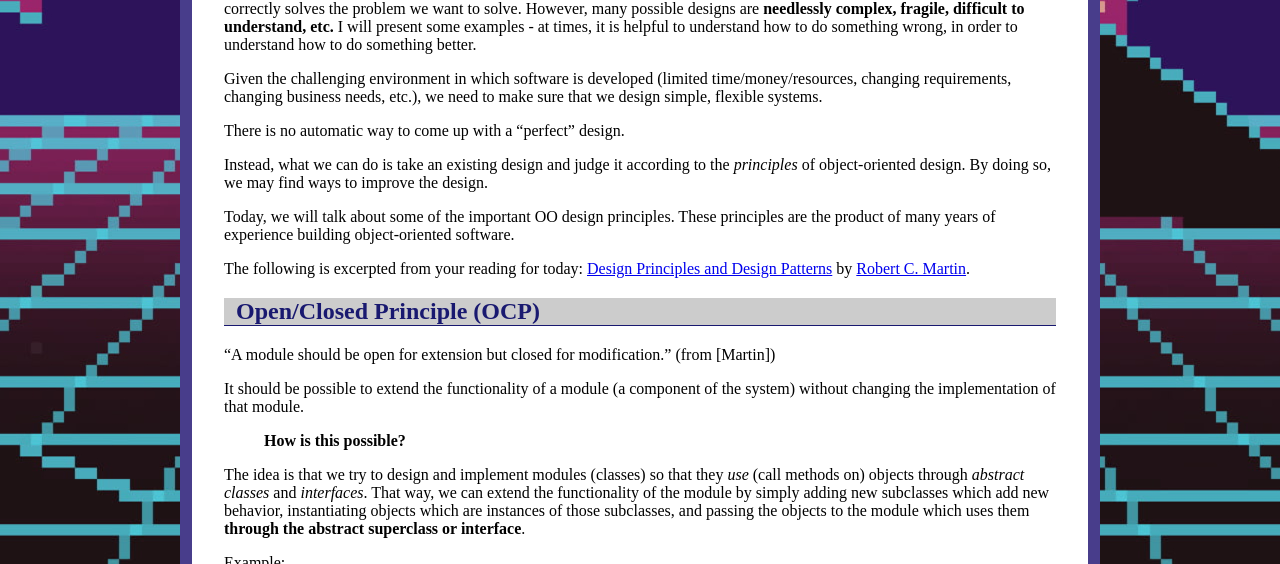
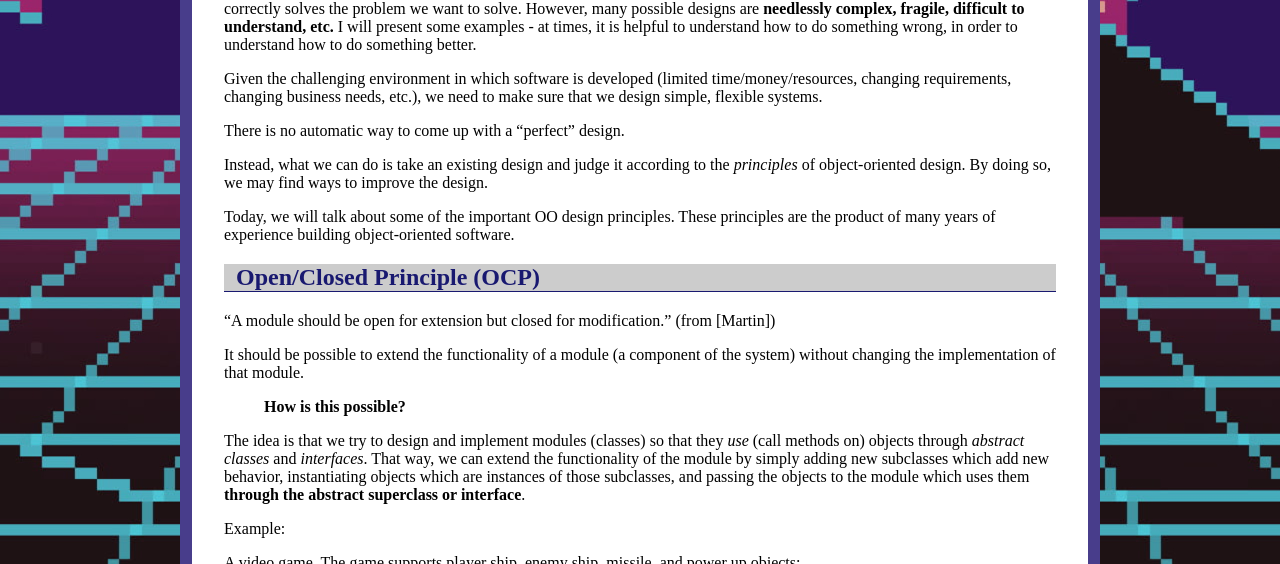
Before and after one commit to ycpcs/cs320-spring2026, a Jekyll site: the page built from lectures/lecture12.md, in a window 1280 px wide and 900 px high, scrolled down 1060 px, cut to the strip 0-564 px from the top of the window. Built offline with Jekyll 4.4.1, drawn with Linux system fonts in a browser that asks for light colours.

Commit message:
remove link
remove link

```diff
--- a/lectures/lecture12.md
+++ b/lectures/lecture12.md
@@ -62,8 +62,6 @@ There is no automatic way to come up with a "perfect" design.
 Instead, what we can do is take an existing design and judge it according to the *principles* of object-oriented design. By doing so, we may find ways to improve the design.
 
 Today, we will talk about some of the important OO design principles. These principles are the product of many years of experience building object-oriented software.
-
-The following is excerpted from your reading for today: [Design Principles and Design Patterns](lecture11/Principles_and_Patterns.pdf) by [Robert C. Martin](https://sites.google.com/site/unclebobconsultingllc/).
 
 Open/Closed Principle (OCP)
 ---------------------------
```
